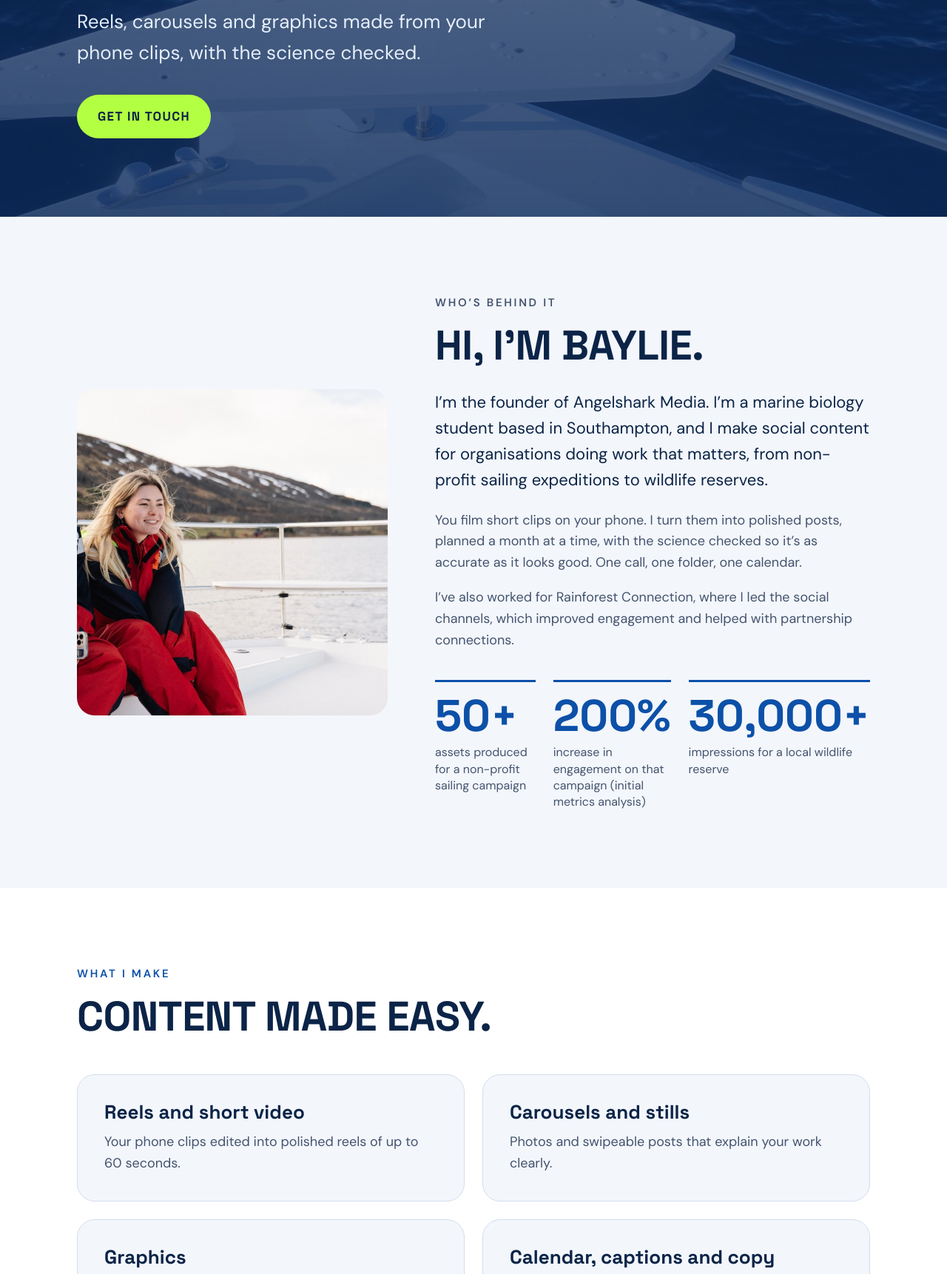
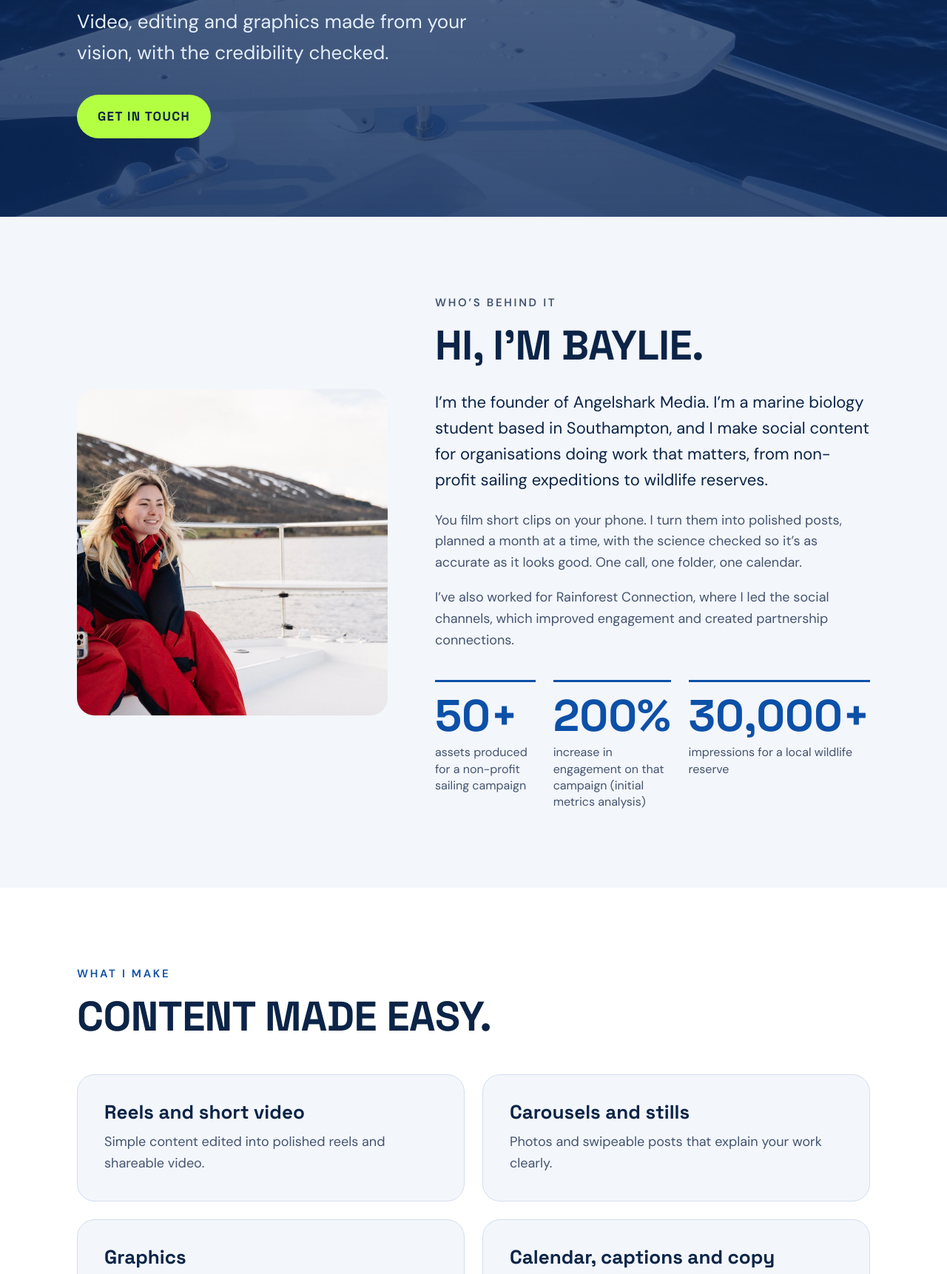
Before and after one commit to bayliemitchell/angelshark-site, a plain HTML site: page index.html in a window 1280 px wide. Shown: the part 548-2270 px from the top of the page at 74% size. Drawn offline with Linux system fonts and the light colour scheme.

Commit message:
Revise meta tags and content descriptions in index.html
Updated meta description and Open Graph tags for clarity. Modified text in the hero section and content description for improved messaging.

```diff
--- a/index.html
+++ b/index.html
@@ -4,11 +4,11 @@
 <meta charset="utf-8">
 <meta name="viewport" content="width=device-width, initial-scale=1">
 <title>Angelshark Media | Social content for people doing good work</title>
-<meta name="description" content="Reels, carousels and graphics for businesses and organisations doing good work. Made from your phone clips, planned a month at a time, with the science checked. Based in Southampton, UK.">
+<meta name="description" content="Video, editing and graphics for businesses and organisations doing good work. Based in Southampton, UK.">
 <link rel="canonical" href="https://angelsharkmedia.com/">
 <meta property="og:type" content="website">
-<meta property="og:title" content="Angelshark Media | Social content, minus the stress">
-<meta property="og:description" content="Reels, carousels and graphics for people doing good work.">
+<meta property="og:title" content="Angelshark Media | Social content, made for you">
+<meta property="og:description" content="Video, editing and graphics for people doing good work.">
 <meta property="og:url" content="https://angelsharkmedia.com/">
 <meta property="og:image" content="https://angelsharkmedia.com/assets/hero.jpg">
 <meta name="theme-color" content="#0C50A8">
@@ -168,7 +168,7 @@ footer.site .wrap { display: flex; justify-content: space-between; gap: 16px; fl
   <div class="wrap hero-body" id="top">
     <p class="eyebrow">Social content for people doing good work</p>
     <h1>Social content, minus the stress.</h1>
-    <p class="sub">Reels, carousels and graphics made from your phone clips, with the science checked.</p>
+    <p class="sub">Video, editing and graphics made from your vision, with the credibility checked.</p>
     <p><a class="btn" href="mailto:contact@angelsharkmedia.com?subject=Hello%20Angelshark%20Media">Get in touch</a></p>
   </div>
 </header>
@@ -182,7 +182,7 @@ footer.site .wrap { display: flex; justify-content: space-between; gap: 16px; fl
         <h2>Hi, I&rsquo;m Baylie.</h2>
         <p class="big">I&rsquo;m the founder of Angelshark Media. I&rsquo;m a marine biology student based in Southampton, and I make social content for organisations doing work that matters, from non-profit sailing expeditions to wildlife reserves.</p>
         <p>You film short clips on your phone. I turn them into polished posts, planned a month at a time, with the science checked so it&rsquo;s as accurate as it looks good. One call, one folder, one calendar.</p>
-        <p>I&rsquo;ve also worked for Rainforest Connection, where I led the social channels, which improved engagement and helped with partnership connections.</p>
+        <p>I&rsquo;ve also worked for Rainforest Connection, where I led the social channels, which improved engagement and created partnership connections.</p>
         <div class="stats">
           <div class="stat"><div class="stat-num">50+</div><div class="stat-label">assets produced for a non-profit sailing campaign</div></div>
           <div class="stat"><div class="stat-num">200%</div><div class="stat-label">increase in engagement on that campaign (initial metrics analysis)</div></div>
@@ -197,7 +197,7 @@ footer.site .wrap { display: flex; justify-content: space-between; gap: 16px; fl
       <p class="eyebrow">What I make</p>
       <h2>Content made easy.</h2>
       <div class="cards" style="margin-top:48px">
-        <div class="card"><h3>Reels and short video</h3><p>Your phone clips edited into polished reels of up to 60 seconds.</p></div>
+        <div class="card"><h3>Reels and short video</h3><p>Simple content edited into polished reels and shareable video.</p></div>
         <div class="card"><h3>Carousels and stills</h3><p>Photos and swipeable posts that explain your work clearly.</p></div>
         <div class="card"><h3>Graphics</h3><p>Branded design sets, so every post looks like you.</p></div>
         <div class="card"><h3>Calendar, captions and copy</h3><p>A monthly content plan, written captions, and website or newsletter copy.</p></div>
```
